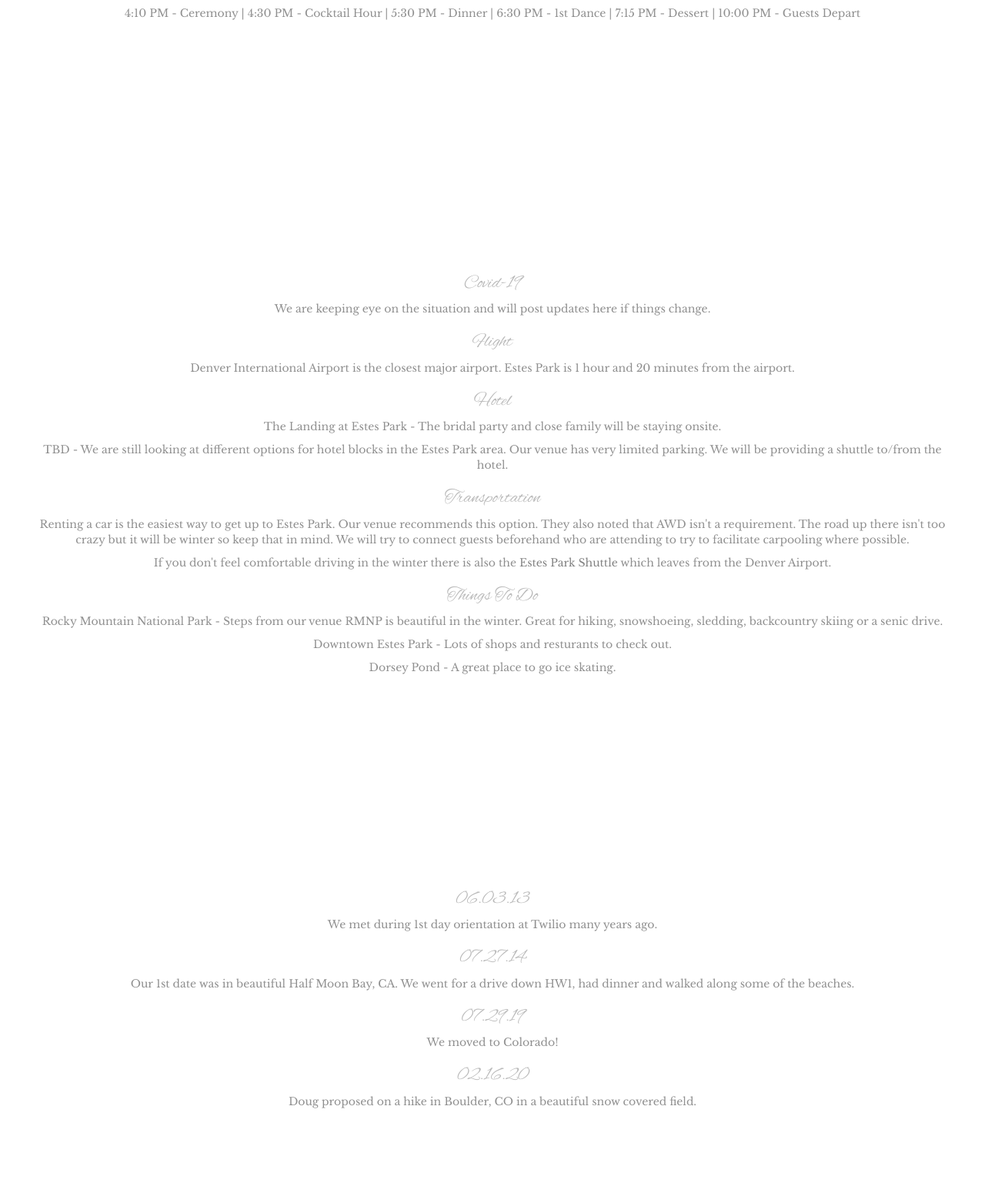
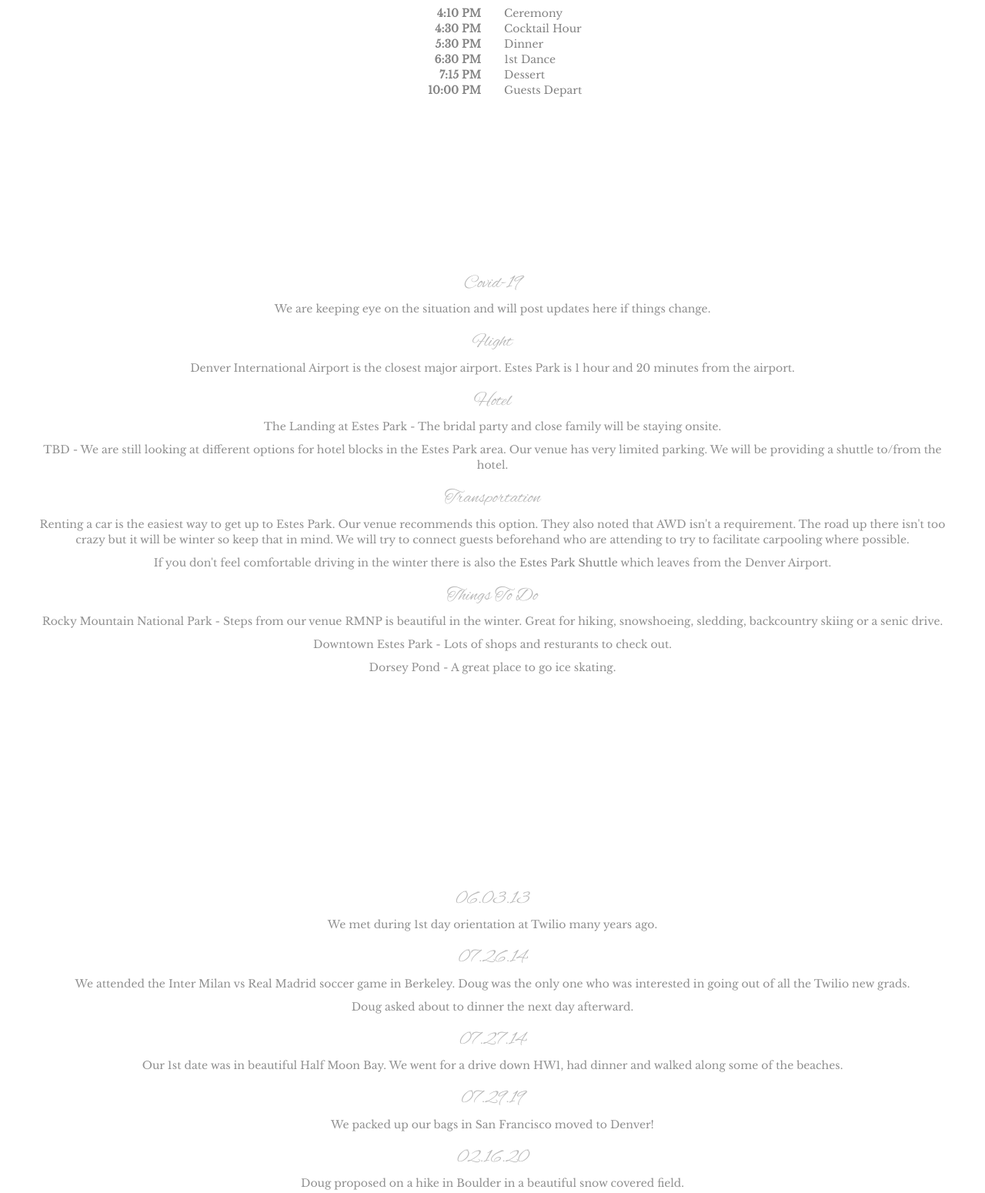
Before and after one commit to rlgeb/rlgeb.github.io, a plain HTML site: page wedding.html in a window 1280 px wide. Shown: the part 1395-2945 px from the top of the page at 77% size. Drawn offline with nearby package versions, Linux system fonts and the light colour scheme.

Commit message:
Make timeline vertical + Add soccer match to story timeline

```diff
--- a/js/wedding.js
+++ b/js/wedding.js
@@ -21,10 +21,14 @@ $(function() {
     // Remove nav (instead use section headers)
     $('#banner').remove();
 
+    // Fix timeline alignmennt
+    $('#details').find('dl, dt, dd').each(function () {
+        $(this).removeClass();
+    });
+
     $('section').each(function () {
       $(this).css('height', 'auto');
       $(this).css('padding-top', '10px');
-
       const secionId = $(this).attr('id');
       if (secionId === 'home') {
         $(this).append('<p>You\'re viewing the abbreviated site.</p><p>Scroll down for more info!</p>');
--- a/wedding.html
+++ b/wedding.html
@@ -59,7 +59,20 @@
 					Groomsmen: Eric, Austen, Christian, Derek, Mike, Nixon
 				</p>
 				<h3>Timeline</h3>
-				<p>4:10 PM - Ceremony | 4:30 PM - Cocktail Hour | 5:30 PM - Dinner | 6:30 PM - 1st Dance | 7:15 PM - Dessert | 10:00 PM - Guests Depart</p>
+				<dl class="row">
+					<dt class="col-sm-6 text-right">4:10 PM</dt>
+					<dd class="col-sm-6 text-left">Ceremony</dd>
+					<dt class="col-sm-6 text-right">4:30 PM</dt>
+					<dd class="col-sm-6 text-left">Cocktail Hour</dd>
+					<dt class="col-sm-6 text-right">5:30 PM</dt>
+					<dd class="col-sm-6 text-left">Dinner</dd>
+					<dt class="col-sm-6 text-right">6:30 PM</dt>
+					<dd class="col-sm-6 text-left">1st Dance</dd>
+					<dt class="col-sm-6 text-right">7:15 PM</dt>
+					<dd class="col-sm-6 text-left">Dessert</dd>
+					<dt class="col-sm-6 text-right">10:00 PM</dt>
+					<dd class="col-sm-6 text-left">Guests Depart</dd>
+				</dl>
 			</section>
 			<section id="travel">
 				<h3>Covid-19</h3>
@@ -105,17 +118,24 @@
 				<p>
 					We met during 1st day orientation at Twilio many years ago.
 				</p>
+				<h3>07.26.14</h3>
+				<p>
+					We attended the Inter Milan vs Real Madrid soccer game in Berkeley. Doug was the only one who was interested in going out of all the Twilio new grads.
+				</p>
+				<p>
+					Doug asked about to dinner the next day afterward.
+				</p>
 				<h3>07.27.14</h3>
 				<p>
-					Our 1st date was in beautiful Half Moon Bay, CA. We went for a drive down HW1, had dinner and walked along some of the beaches.
+					Our 1st date was in beautiful Half Moon Bay. We went for a drive down HW1, had dinner and walked along some of the beaches.
 				</p>
 				<h3>07.29.19</h3>
 				<p>
-					We moved to Colorado!
+					We packed up our bags in San Francisco moved to Denver!
 				</p>
 				<h3>02.16.20</h3>
 				<p>
-					Doug proposed on a hike in Boulder, CO in a beautiful snow covered field.
+					Doug proposed on a hike in Boulder in a beautiful snow covered field.
 				</p>
 			</section>
 			<section id="photos">
```
Also changed, not shown: js/wedding.min.js.
